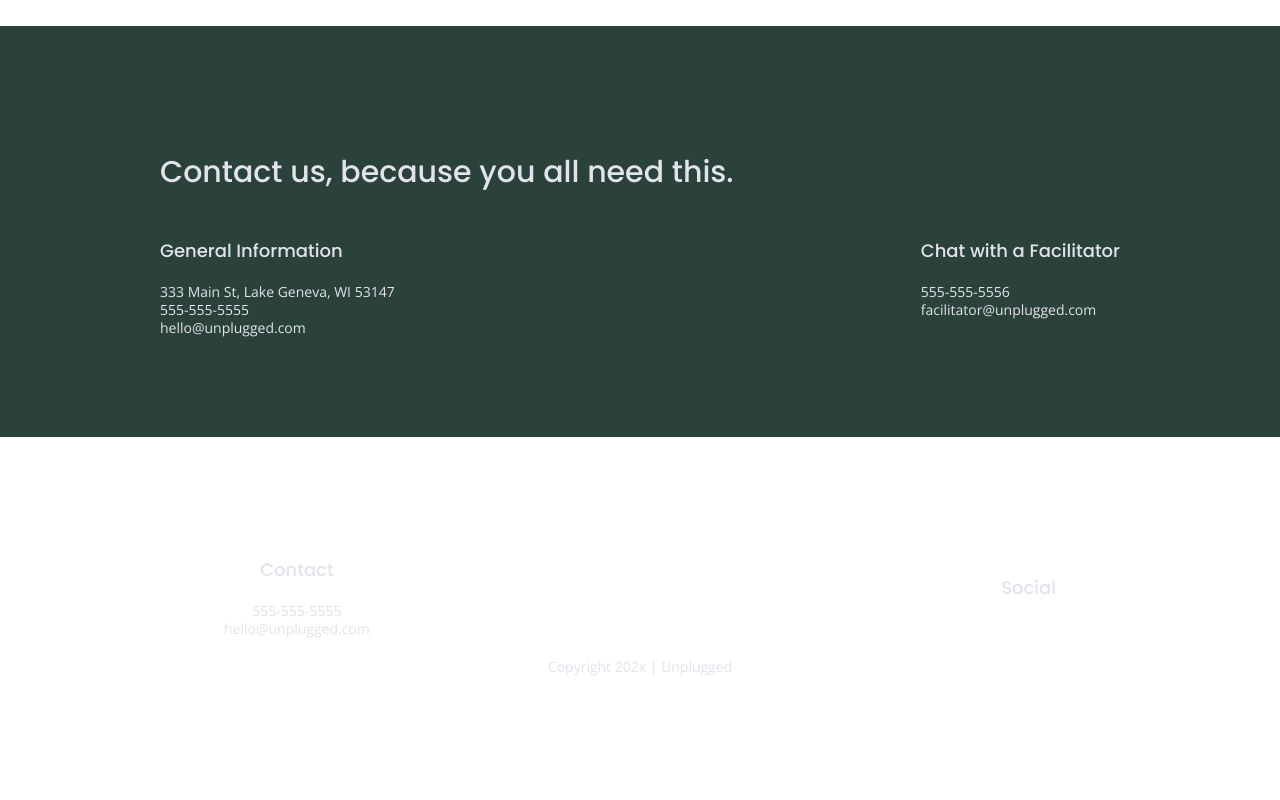
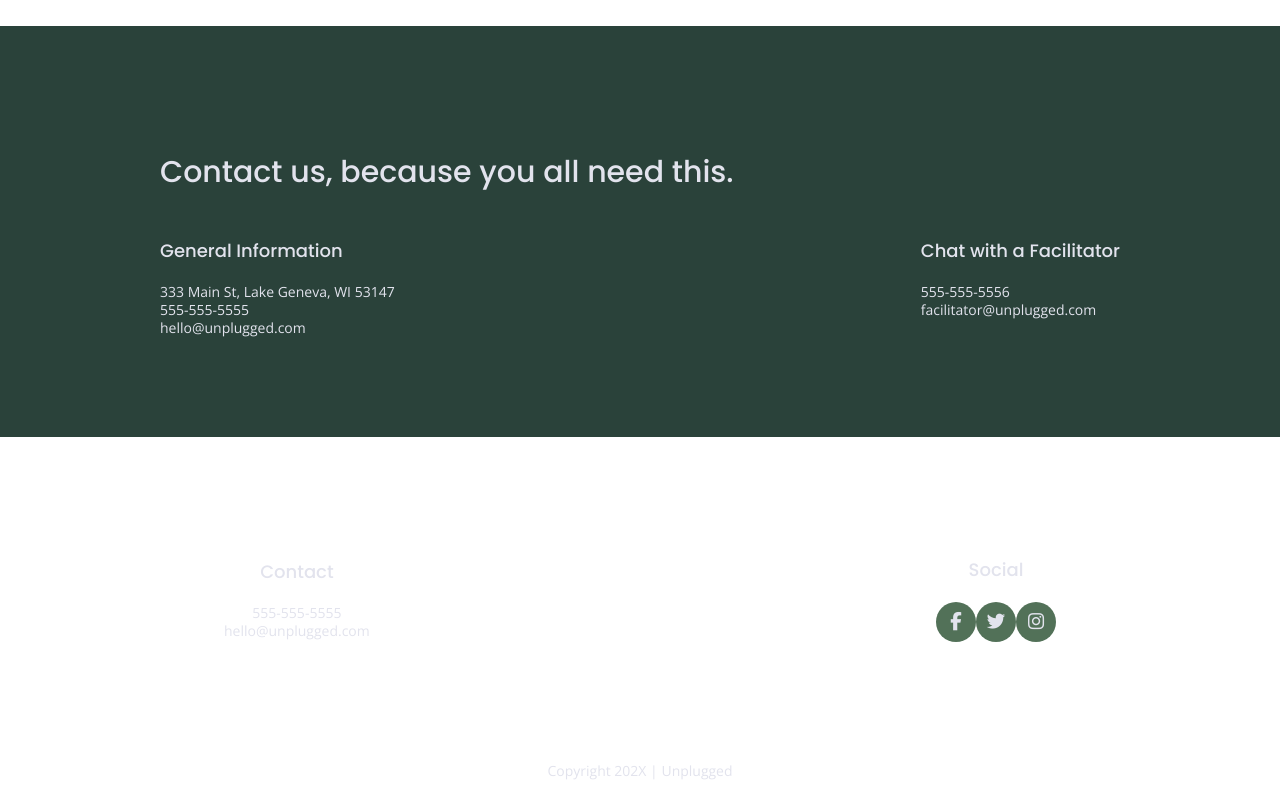
Before and after one commit to MariaSol2/HTML-Boilerplate, a website: page about/index.html in a window 1280 px wide. Shown: the part 1526-2326 px from the top of the page. Drawn offline with nearby package versions, Linux system fonts and the light colour scheme.

Commit message:
Social icons

```diff
--- a/about/index.html
+++ b/about/index.html
@@ -98,16 +98,24 @@
             </div>
             <div class="social">
               <h4>Social</h4>
-              <div class="social-icons"></div>
-              <p>
-                <a href="https://wwww.facebook.com/yoursite" target="blank"></a>
-              </p>
-              <!--other social links here-->
+              <div class="social-icons">
+                <p>
+                  <a href="https://www.facebook.com/Skillcrush/" target="_blank"><i class="fab fa-facebook-f"></i></a>
+                </p>
+                <p>
+                  <a href="https://twitter.com/Skillcrush" target="_blank"><i class="fab fa-twitter"></i></a>
+                </p>
+                <p>
+                  <a href="https://www.instagram.com/skillcrush/" target="_blank"><i class="fab fa-instagram"></i></a>
+                </p>
+              </div>
             </div>
           </div>
-          <div class="copyright">
-            <p>Copyright 202x | Unplugged</p>
-          </div>
+          <!-- footer content ends -->
+        </div>
+        <!--footer content-wrapper ends-->
+        <div class="copyright">
+          <p>Copyright 202X | Unplugged</p>
         </div>
       </footer>
 
--- a/css/main.css
+++ b/css/main.css
@@ -207,9 +207,17 @@ footer .social-icons {
 }
 
 footer .social-icons p {
+  background-color: #527158;
+  border-radius: 50%;
+  width: 40px;
+  height: 40px;
   display: flex;
   justify-content: center;
   align-items: center;
+}
+
+footer .social-icons p i {
+  font-size: 1.3125em;
 }
 
 footer .copyright {
```
Also changed, not shown: faq/index.html (+16 -8 lines), index.html (+16 -8 lines).
